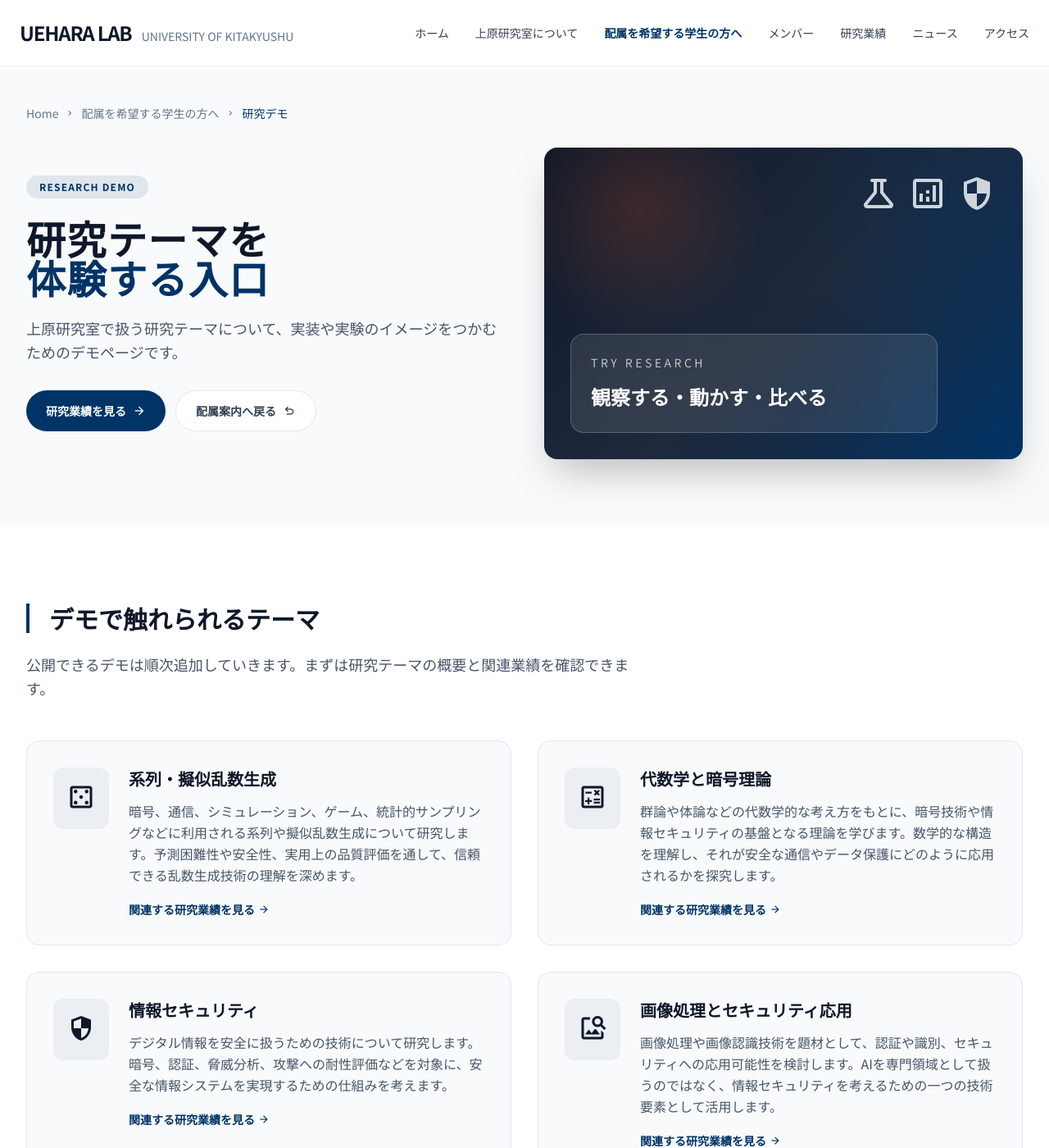
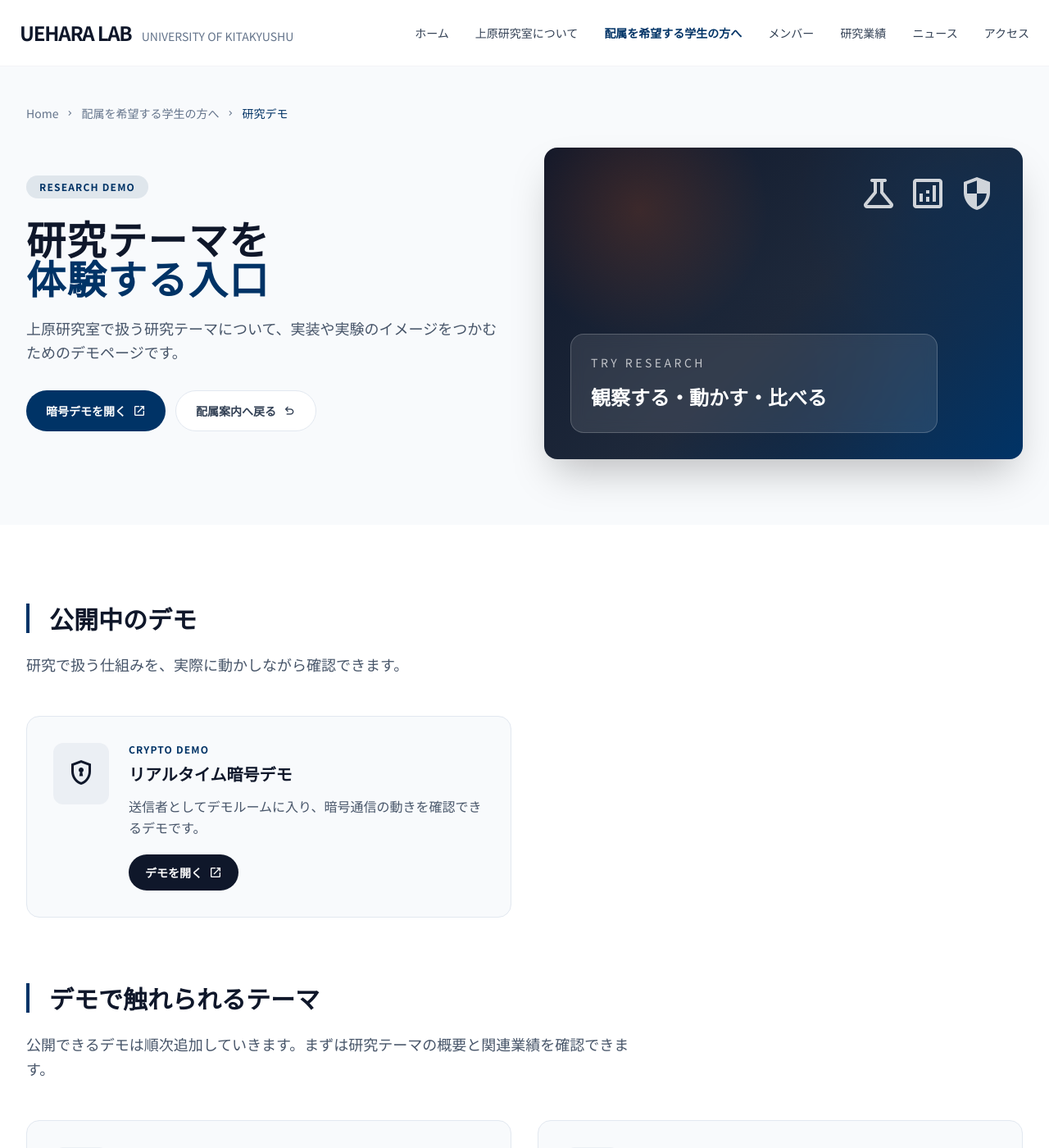
Before and after one commit to ko-max-123/test, a Jekyll site: the page built from research_demo.html, in a window 1280 px wide and 1400 px high. Shown: the whole window at 82% size. Built offline with Jekyll 4.4.1, drawn with Linux system fonts in a browser that asks for light colours; nearby versions of some CDN libraries.

Commit message:
20260602 デモの追加

```diff
--- a/research_demo.html
+++ b/research_demo.html
@@ -24,9 +24,9 @@ active_nav: prospective
             上原研究室で扱う研究テーマについて、実装や実験のイメージをつかむためのデモページです。
           </p>
           <div class="flex flex-wrap gap-3 pt-2">
-            <a href="{{ '/works.html' | relative_url }}" class="inline-flex items-center justify-center gap-2 rounded-full bg-primary px-6 py-3 text-sm font-bold text-white hover:bg-primary/90 transition-colors">
-              研究業績を見る
-              <span class="material-symbols-outlined text-base">arrow_forward</span>
+            <a href="https://crypto-demo-realtime.vercel.app/?role=sender&amp;room=demo-room" target="_blank" rel="noopener noreferrer" class="inline-flex items-center justify-center gap-2 rounded-full bg-primary px-6 py-3 text-sm font-bold text-white hover:bg-primary/90 transition-colors">
+              暗号デモを開く
+              <span class="material-symbols-outlined text-base">open_in_new</span>
             </a>
             <a href="{{ '/prospective_students.html' | relative_url }}" class="inline-flex items-center justify-center gap-2 rounded-full border border-slate-200 bg-white px-6 py-3 text-sm font-bold text-slate-700 hover:border-primary hover:text-primary transition-colors">
               配属案内へ戻る
@@ -53,6 +53,34 @@ active_nav: prospective
 
   <section class="py-24 bg-white">
     <div class="max-w-7xl mx-auto px-4 sm:px-6 lg:px-8">
+      <div class="max-w-3xl mb-12">
+        <h2 class="text-3xl font-bold mb-6 border-l-4 border-primary pl-6">公開中のデモ</h2>
+        <p class="text-lg text-slate-600 leading-relaxed">
+          研究で扱う仕組みを、実際に動かしながら確認できます。
+        </p>
+      </div>
+
+      <div class="grid md:grid-cols-2 gap-8 mb-20">
+        <article class="group bg-slate-50 p-8 rounded-2xl border border-slate-200 hover:shadow-xl transition-all">
+          <div class="flex items-start gap-6">
+            <div class="bg-primary/5 p-4 rounded-xl group-hover:bg-primary group-hover:text-white transition-colors">
+              <span class="material-symbols-outlined text-4xl">encrypted</span>
+            </div>
+            <div>
+              <p class="text-xs font-bold uppercase tracking-widest text-primary mb-2">Crypto Demo</p>
+              <h3 class="text-xl font-bold mb-3">リアルタイム暗号デモ</h3>
+              <p class="text-slate-600 leading-relaxed mb-5">
+                送信者としてデモルームに入り、暗号通信の動きを確認できるデモです。
+              </p>
+              <a class="inline-flex items-center gap-2 rounded-full bg-lab-navy px-5 py-2.5 text-sm font-bold text-white hover:bg-slate-800 transition-colors" href="https://crypto-demo-realtime.vercel.app/?role=sender&amp;room=demo-room" target="_blank" rel="noopener noreferrer">
+                デモを開く
+                <span class="material-symbols-outlined text-base">open_in_new</span>
+              </a>
+            </div>
+          </div>
+        </article>
+      </div>
+
       <div class="max-w-3xl mb-12">
         <h2 class="text-3xl font-bold mb-6 border-l-4 border-primary pl-6">デモで触れられるテーマ</h2>
         <p class="text-lg text-slate-600 leading-relaxed">
```
